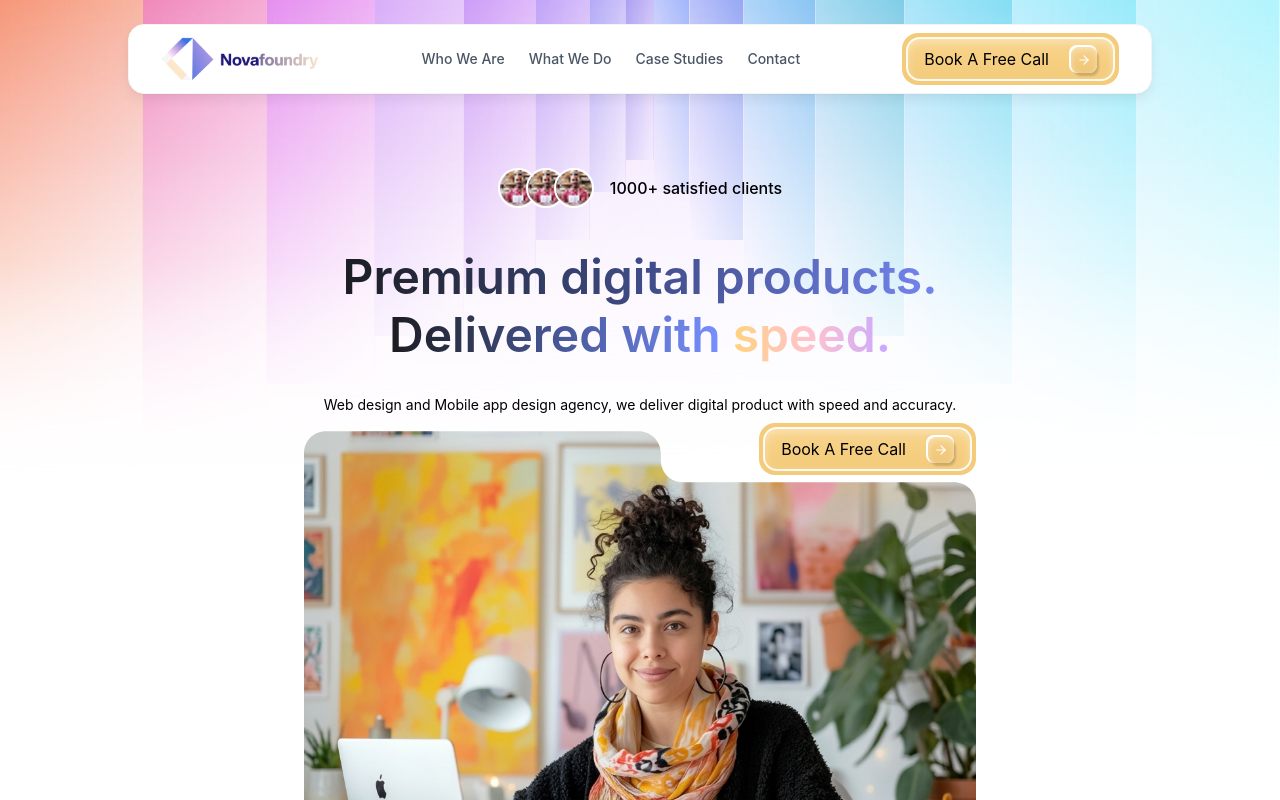
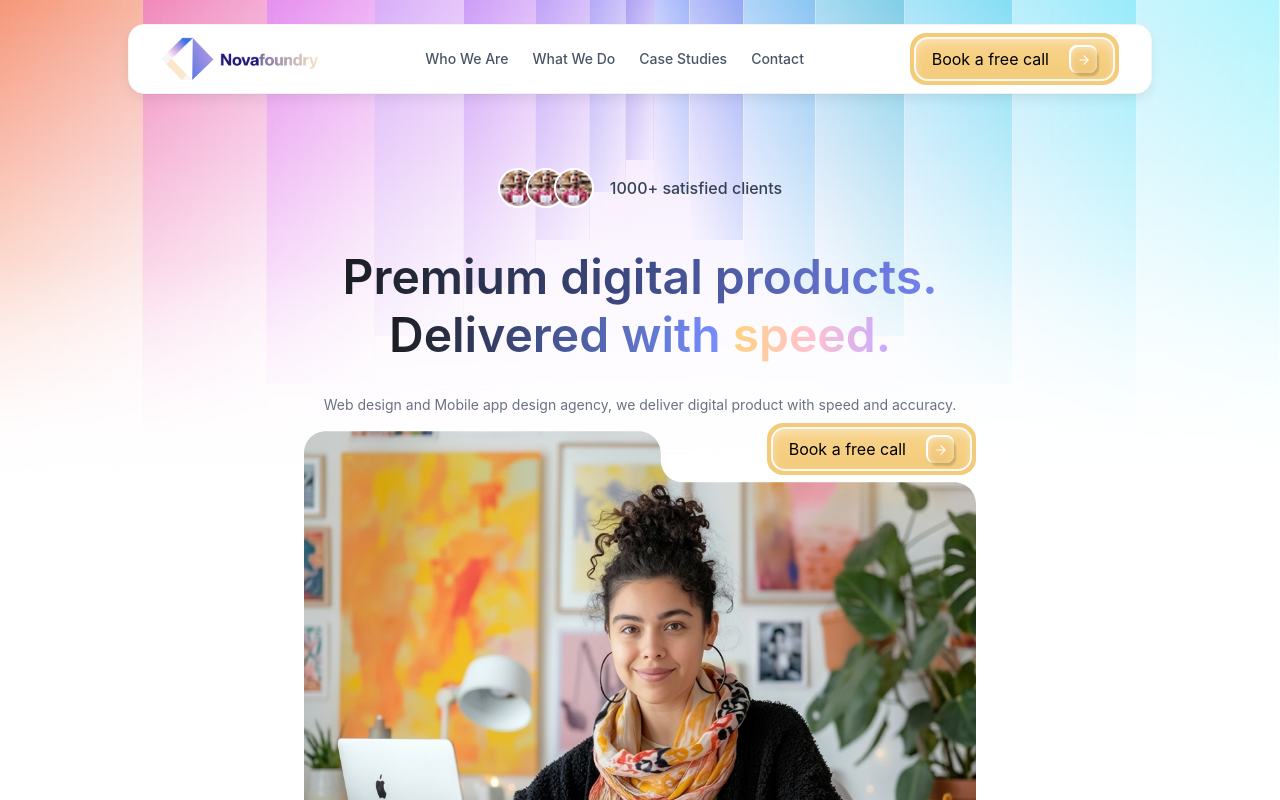
Before and after one commit to NovaFoundry-Technologies/novafoundry, a React (Vite) app: page / in a window 1280 px wide. Shown: the top 800 px of the page. Built offline with nearby package versions, Linux system fonts and the light colour scheme.

Commit message:
Feat: Navbar

```diff
--- a/src/components/layout/Navbar.tsx
+++ b/src/components/layout/Navbar.tsx
@@ -1,16 +1,30 @@
-import { useState } from "react";
+import { useEffect, useState } from "react";
 import Logo from "../../assets/novahero.png";
 import Button from "../ui/Button";
 
 const Navbar = () => {
   const [menuOpen, setMenuOpen] = useState(false);
+  const [isScrolled, setIsScrolled] = useState(false);
+
+  useEffect(() => {
+    const updateNavbarPosition = () => {
+      setIsScrolled(window.scrollY > 8);
+    };
+
+    updateNavbarPosition();
+    window.addEventListener("scroll", updateNavbarPosition, { passive: true });
+
+    return () => {
+      window.removeEventListener("scroll", updateNavbarPosition);
+    };
+  }, []);
 
   return (
     <div
-      className="
+      className={`
         fixed top-0 left-0 right-0
-        w-full max-w-5xl mx-auto mt-6
-        rounded-2xl bg-white
+        w-full max-w-5xl mx-auto
+        bg-white
         border border-gray-100
         shadow-[0px_1px_2px_rgba(16,24,40,0.04),0px_6px_12px_rgba(16,24,40,0.06)]
         transition-all duration-200
@@ -18,7 +32,8 @@ const Navbar = () => {
         hover:shadow-[0px_2px_4px_rgba(16,24,40,0.05),0px_10px_18px_rgba(16,24,40,0.08)]
         overflow-hidden
         z-50
-      "
+        ${isScrolled ? "mt-0 rounded-b-2xl rounded-t-none" : "mt-6 rounded-2xl"}
+      `}
     >
       {/* Main bar */}
       <div className="flex justify-between items-center py-2 px-4 mx-4">
--- a/src/components/ui/Button.tsx
+++ b/src/components/ui/Button.tsx
@@ -20,8 +20,8 @@ export default function Button() {
             shadow-[inset_0_4px_10px_rgba(255,255,255,0.35)]
           "
         >
-          <span className="text-md font-normal text-black">
-            Book A Free Call
+          <span className="text-md font-normal font-extralight text-black">
+            Book a free call
           </span>
             <div className="bg-white  rounded-lg border border-white/40">
             <span
--- a/src/sections/Hero.tsx
+++ b/src/sections/Hero.tsx
@@ -45,7 +45,7 @@ const Hero = () => {
               ))}
             </div>
 
-            <p className="text-md font-medium text-black">
+            <p className="text-md font-medium text-gray-700">
               1000+ satisfied clients
             </p>
           </div>
@@ -64,7 +64,7 @@ const Hero = () => {
               </h1>
             </div>
 
-            <p className="mt-8 text-center text-sm">
+            <p className="mt-8 text-center text-sm text-gray-500">
               Web design and Mobile app design agency, we deliver digital
               product with speed and accuracy.
             </p>
```
